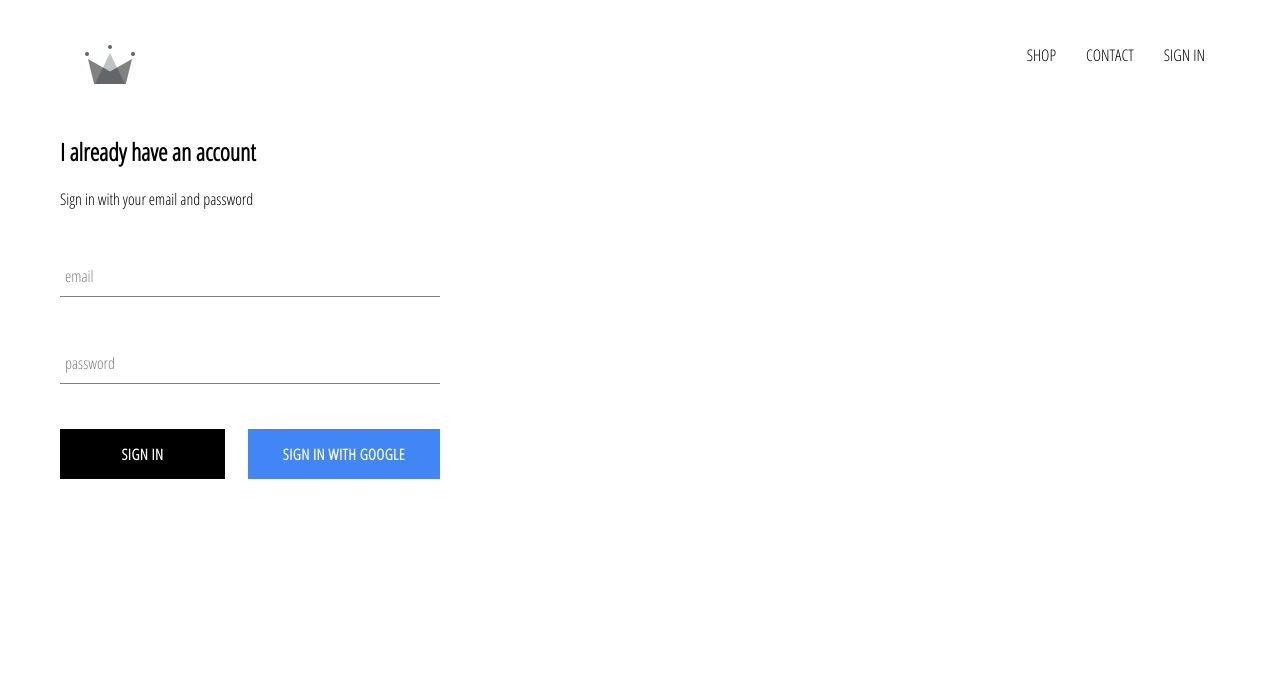
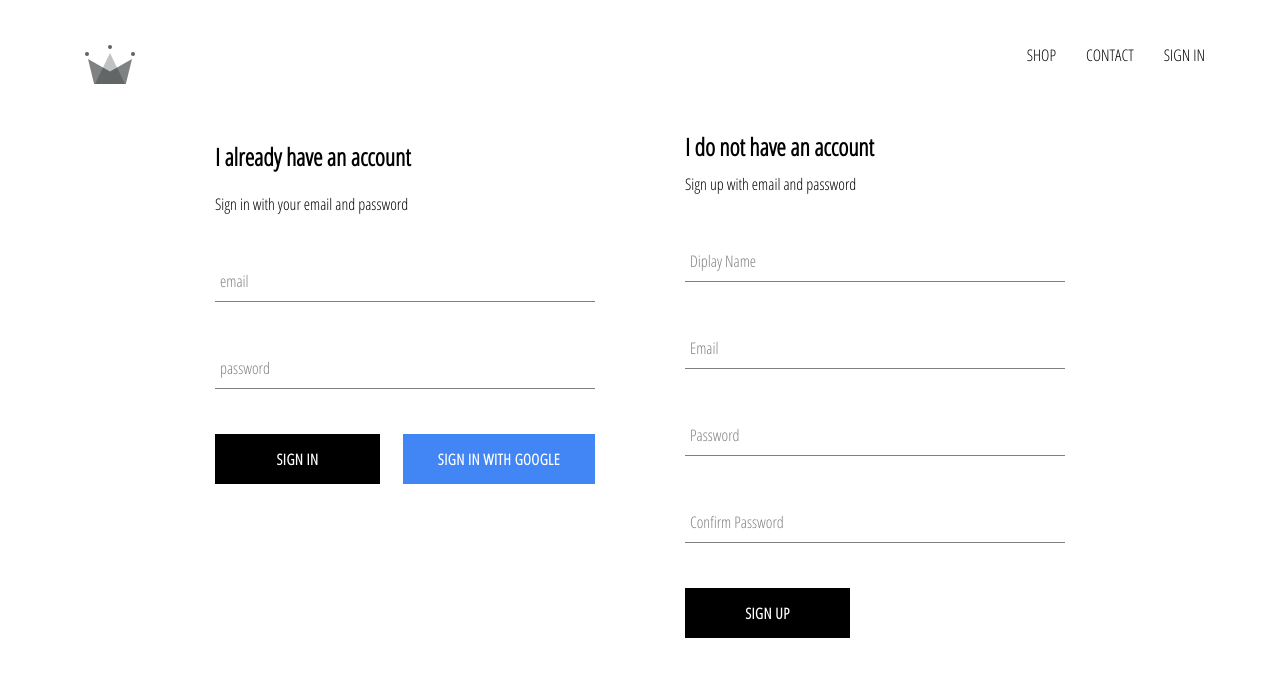
Before and after one commit to fouadlee/crwn-clothing, a React (Create React App) app: page /signin in a window 1280 px wide. Shown: the top 676 px of the page. Built offline with nearby package versions, Linux system fonts and the light colour scheme; no server answers.

Commit message:
implemented firebase utils, included ability to store authenticated users into our firestore database

```diff
--- a/src/App.js
+++ b/src/App.js
@@ -7,7 +7,7 @@
 import ShopPage from './pages/shop/shop.component';
 import SignInAndSignUpPage from './pages/sign-in-and-sign-out/sign-in-and-sign-up.component';
 import Header from './components/header/header.component';
-import { auth } from './firebase/firebase.utils';
+import { auth, createUserProfileDocument } from './firebase/firebase.utils';
 
 
 class App extends React.Component{
@@ -22,10 +22,24 @@
   unsubscribeFromAuth = null
 
   componentDidMount() {
-    this.unsubscribeFromAuth = auth.onAuthStateChanged(user => {
-      this.setState({currentUser: user})
+    this.unsubscribeFromAuth = auth.onAuthStateChanged(async userAuth => {
+      if (userAuth) {
+        const userRef = await createUserProfileDocument(userAuth);
 
-      console.log(user)
+        userRef.onSnapshot(snapShot =>{
+           this.setState({
+              currentUser: {
+                id: snapShot.id,
+                ...snapShot.data()
+              }
+             });
+        });
+
+        console.log(this.state);
+
+      }
+      this.setState({currentUser: userAuth })
+
     })
   }
 
--- /dev/null
+++ b/src/components/sign-up/sign-up.component.jsx
@@ -0,0 +1,102 @@
+import React from 'react';
+
+import FormInput from '../form-input/form-input.component';
+import CustomButton from '../custom-button/custom-button.component';
+
+
+import { auth, createUserProfileDocument } from '../../firebase/firebase.utils';
+
+import './sign-up.styles.scss';
+
+class SignUp extends React.Component {
+    constructor(){
+        super();
+
+        this.state = {
+            displayName: '',
+            email:'',
+            password:'',
+            confirmPassword: ''
+        }
+    }
+
+    handleSubmit = async event => {
+        event.preventDefault();
+
+        const {displayName, email, password, confirmPassword} = this.state;
+
+        if(password !== confirmPassword) {
+            alert("passwords don't match");
+            return;
+        }
+
+        try{
+            const { user } = await auth.createUserWithEmailAndPassword(email, password)
+
+            await createUserProfileDocument(user, {displayName});
+
+            this.setState({
+                displayName: '',
+                email:'',
+                password:'',
+                confirmPassword: ''
+            });
+        }catch (error){
+            console.error(error);
+        }
+    }
+
+    handleChange = event => {
+        const { name, value } = event.target;
+
+        this.setState({ [name]: value });
+    }
+
+    render() {
+        const {displayName, email, password, confirmPassword} = this.state;
+        return(
+            <div className='sign-up'>
+                <h2 className='title'>I do not have an account</h2>
+                <span>Sign up with email and password</span>
+                <form className='sign-up-form' onSubmit={this.handleSubmit}>
+                    <FormInput
+                        type='text'
+                        name='displayName'
+                        value={displayName}
+                        onChange={this.handleChange}
+                        label='Diplay Name'
+                        required
+                    />
+                    <FormInput
+                        type='email'
+                        name='email'
+                        value={email}
+                        onChange={this.handleChange}
+                        label='Email'
+                        required
+                    />
+                    <FormInput
+                        type='password'
+                        name='password'
+                        value={password}
+                        onChange={this.handleChange}
+                        label='Password'
+                        required
+                    />
+                    <FormInput
+                        type='password'
+                        name='confirmPassword'
+                        value={confirmPassword}
+                        onChange={this.handleChange}
+                        label='Confirm Password'
+                        required
+                    />
+                    <CustomButton type='submit'> SIGN UP</CustomButton>
+                </form>
+            </div>
+        )
+    }
+}
+
+
+export default SignUp;
--- /dev/null
+++ b/src/components/sign-up/sign-up.styles.scss
@@ -0,0 +1,9 @@
+.sign-up{
+    display: flex;
+    flex-direction: column;
+    width:380px;
+
+    .title{
+        margin:10px 0;
+    }
+}
--- a/src/firebase/firebase.utils.js
+++ b/src/firebase/firebase.utils.js
@@ -12,8 +12,33 @@
     storageBucket: "crwn-db-2f12e.appspot.com",
     messagingSenderId: "488143733295",
     appId: "1:488143733295:web:cfb2c76c08e1c7f050fcda"
+};
+
+
+export const createUserProfileDocument = async (userAuth, additionalData) => {
+    if(!userAuth) return;
+
+    const userRef = firestore.doc(`users/${userAuth.uid}`);
+    const snapShot  = await userRef.get();
+
+    if(!snapShot.exists) {
+        const { displayName, email} = userAuth;
+        const createdAt = new Date();
+
+        try {
+            await userRef.set({
+                displayName,
+                email,
+                createdAt,
+                ...additionalData
+            })
+        } catch(error) {
+            console.log('error creating user', error.message);
+        }
+    }
+
+    return userRef;
 }
-
 
 firebase.initializeApp(config);
 
--- a/src/pages/sign-in-and-sign-out/sign-in-and-sign-up.component.jsx
+++ b/src/pages/sign-in-and-sign-out/sign-in-and-sign-up.component.jsx
@@ -1,6 +1,8 @@
 import React from 'react';
 
 import SignIn from '../../components/sign-in/sign-in.component';
+import SignUp from '../../components/sign-up/sign-up.component';
+
 
 import './sign-in-and-sign-up.styles.scss';
 
@@ -8,6 +10,7 @@
 const SignInAndSignUpPage= () => (
     <div className='sign-in-and-sign-up'>
         <SignIn />
+        <SignUp />
     </div>
 );
 
--- a/src/pages/sign-in-and-sign-out/sign-in-and-sign-up.styles.scss
+++ b/src/pages/sign-in-and-sign-out/sign-in-and-sign-up.styles.scss
@@ -0,0 +1,6 @@
+.sign-in-and-sign-up{
+    width:850px;
+    display: flex;
+    justify-content: space-between;
+    margin:30px auto;
+}
```
